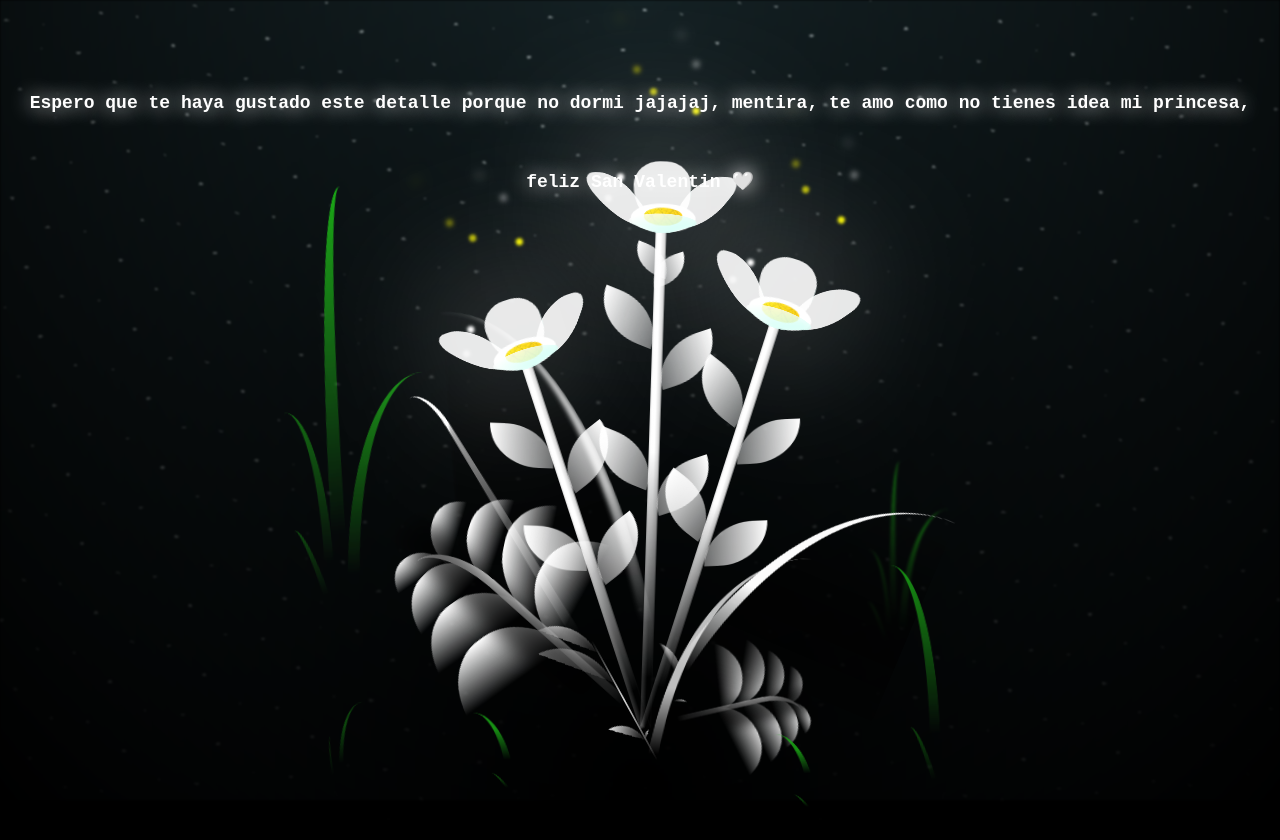
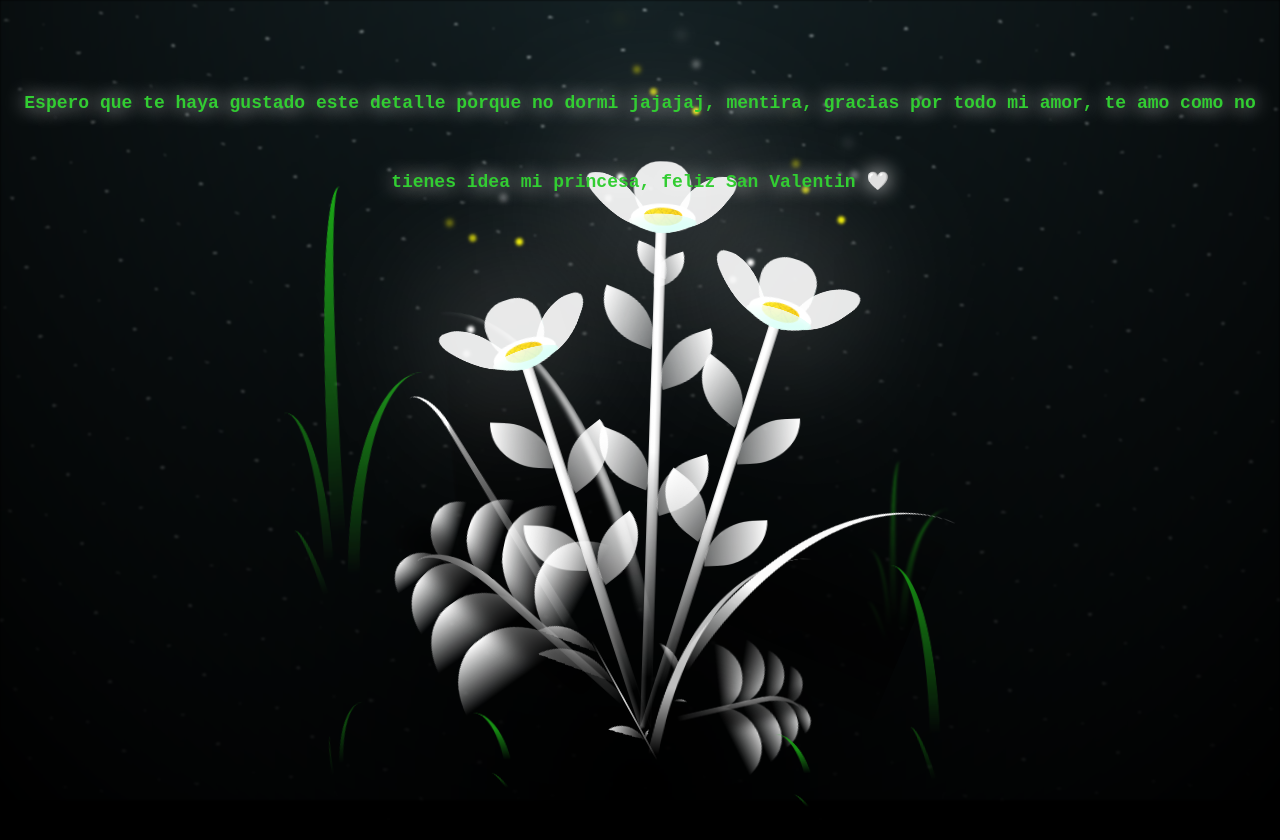
Before and after one commit to Johanmby/SanValentin, a plain HTML site: page flower.html in a window 1280 px wide. Drawn offline with Linux system fonts and the light colour scheme.

Commit message:
Se modifico el html

```diff
--- a/flower.html
+++ b/flower.html
@@ -315,8 +315,8 @@
   </div>
 
   <!-- Title -->
-  <h1 class="title"><span style="font-size: 18px;">
-    Espero que te haya gustado este detalle porque no dormi jajajaj, mentira,
+  <h1 class="title"><span style="font-size: 18px; color: limegreen;">
+    Espero que te haya gustado este detalle porque no dormi jajajaj, mentira, gracias por todo mi amor,
      te amo como no tienes idea mi princesa, feliz San Valentin 🤍
     </span></h1>
 </body>
```
